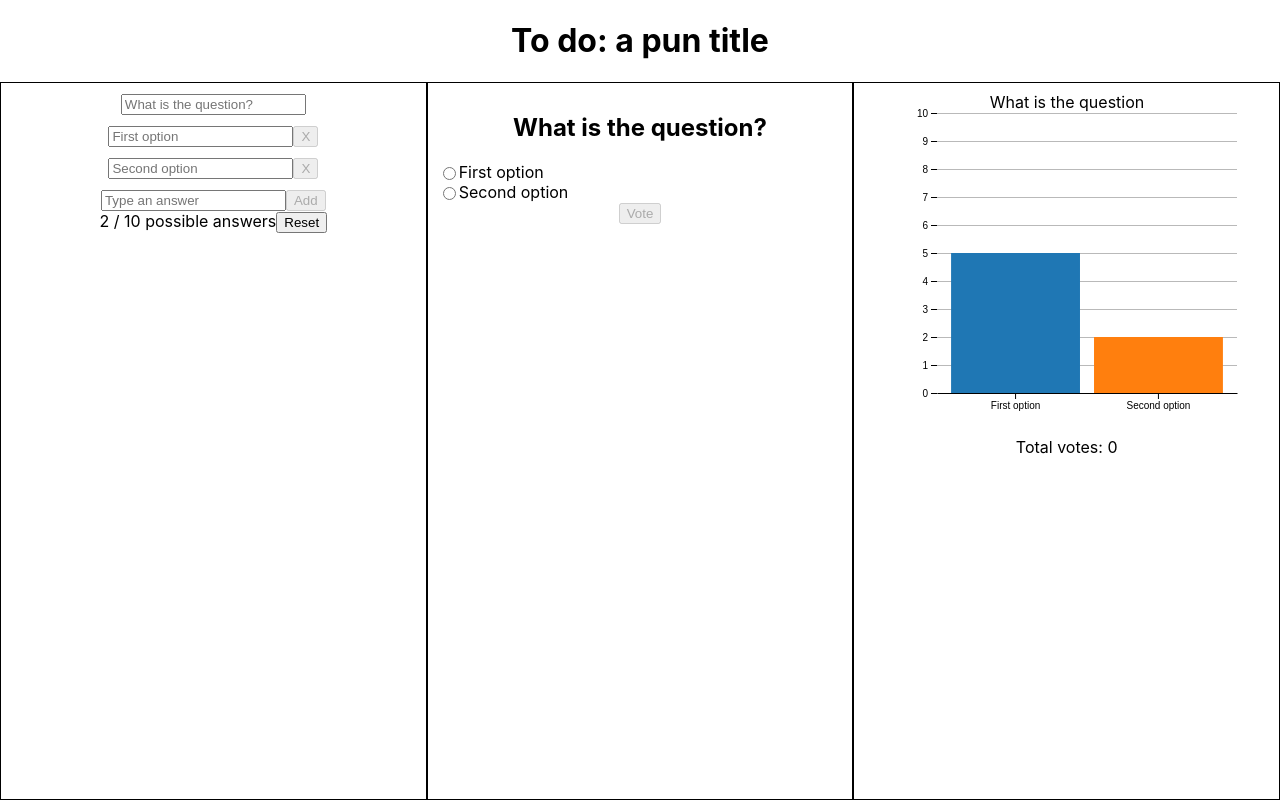
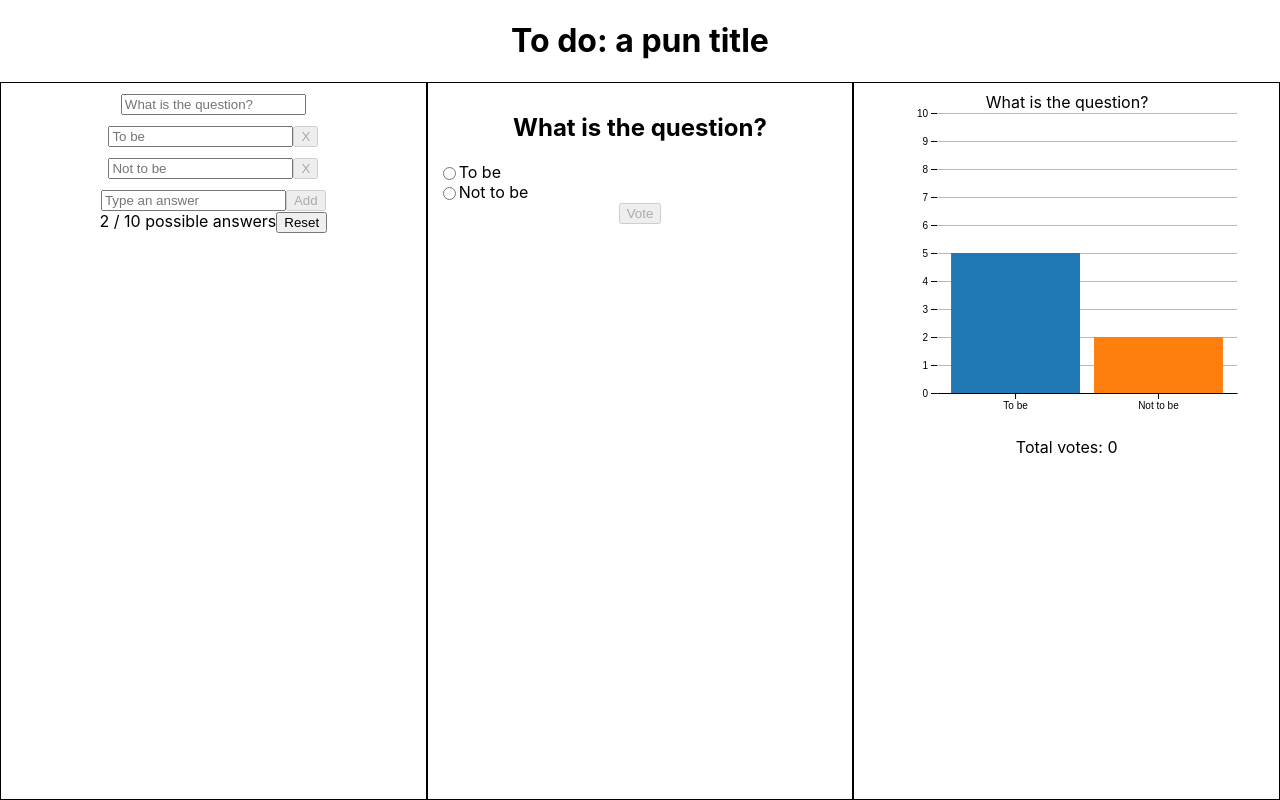
Before and after one commit to nawojmonika/simple-poll-app, a React (Create React App) app: page / in a window 1280 px wide. Built offline with nearby package versions, Linux system fonts and the light colour scheme.

Commit message:
added placeholder for the caption

```diff
--- a/src/components/OptionsContext/index.tsx
+++ b/src/components/OptionsContext/index.tsx
@@ -14,18 +14,19 @@ export type Option = {
 const defaultOptions: Option[] = [
     {
         id: uuidv4(),
-        placeholder: 'First option',
+        placeholder: 'To be',
         votes: 5,
     },
     {
         id: uuidv4(),
-        placeholder: 'Second option',
+        placeholder: 'Not to be',
         votes: 2,
     },
 ];
 
 type OptionsContextData = {
     question: string;
+    questionPlaceholder: string;
     minOptions: number;
     maxOptions: number;
     options: Option[];
@@ -47,6 +48,7 @@ export const OptionsContext = createContext<OptionsContextData>({
     minOptions: 0,
     maxOptions: 0,
     question: '',
+    questionPlaceholder: '',
     votes: 0,
     setQuestion: () => undefined,
     addOption: () => undefined,
@@ -88,7 +90,7 @@ export const OptionsWrapper = ({ children }: OptionsContextProps): JSX.Element =
     };
 
     return (
-        <OptionsContext.Provider value={{ question, options, minOptions, maxOptions, votes, setQuestion, addOption, changeOption, removeOption, resetOptions, voteForOption }}>
+        <OptionsContext.Provider value={{ question, questionPlaceholder: 'What is the question?', options, minOptions, maxOptions, votes, setQuestion, addOption, changeOption, removeOption, resetOptions, voteForOption }}>
             {children}
         </OptionsContext.Provider>
     );
--- a/src/components/PollCreator/index.tsx
+++ b/src/components/PollCreator/index.tsx
@@ -5,7 +5,7 @@ import { useOptionsContext } from '../OptionsContext';
 import styles from './PollCreator.module.css';
 
 export const PollCreator = (): JSX.Element => {
-    const { question, options, minOptions, maxOptions, setQuestion, removeOption, addOption, changeOption, resetOptions } = useOptionsContext();
+    const { question, questionPlaceholder, options, minOptions, maxOptions, setQuestion, removeOption, addOption, changeOption, resetOptions } = useOptionsContext();
     const [optionText, setOptionText] = useState<string>('');
     const disableAddition = optionText.length === 0 || options.length === maxOptions;
     const disableRemoval = options.length === minOptions;
@@ -21,7 +21,7 @@ export const PollCreator = (): JSX.Element => {
 
     return (
         <section>
-            <TextInput placeholder='What is the question?' value={question} onChange={setQuestion} />
+            <TextInput placeholder={questionPlaceholder} value={question} onChange={setQuestion} />
             <div className={styles.optionList}>
                 {options.map((option) => <OptionInput key={option.id} {...option} onChange={changeOption} button={{ disabled: disableRemoval, onClick: removeOption }} />)}
                 <OptionInput placeholder='Type an answer' value={optionText} onChange={handleOptionTextChange} button={{ content: 'Add', disabled: disableAddition, onClick: handleAddOption }} />
--- a/src/components/PollResult/index.tsx
+++ b/src/components/PollResult/index.tsx
@@ -3,12 +3,12 @@ import { Chart, ChartData } from '../Chart';
 import { useOptionsContext } from '../OptionsContext';
 
 export const PollResult = (): JSX.Element => {
-    const { votes, options, question } = useOptionsContext();
+    const { votes, options, question, questionPlaceholder } = useOptionsContext();
     const chartData = useMemo<ChartData[]>(() => options.map((option) => ({ ...option, value: option.value || option.placeholder || '' })), [options]);
 
     return (
         <section>
-            <Chart data={chartData} caption={question || 'What is the question'} />
+            <Chart data={chartData} caption={question || questionPlaceholder} />
             <span>Total votes: {votes}</span>
         </section>
     );
```
